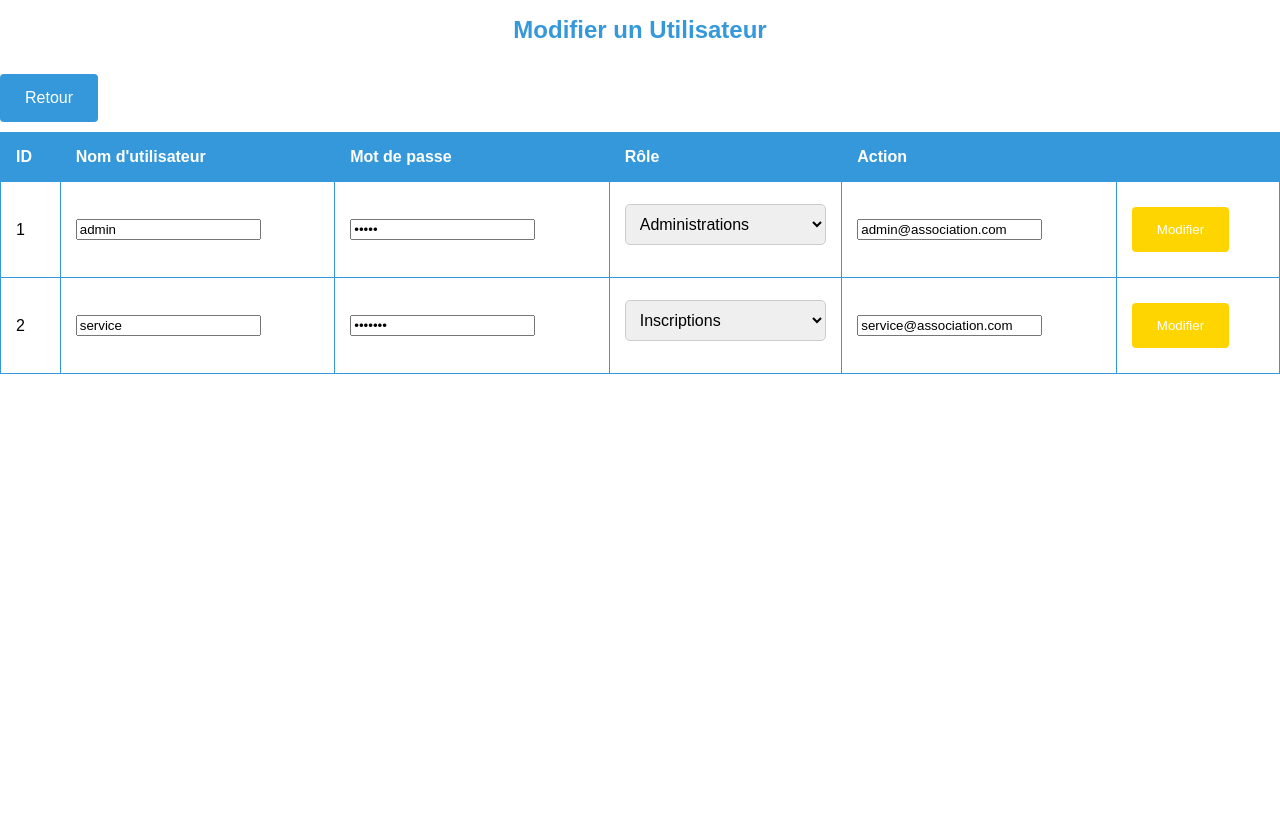
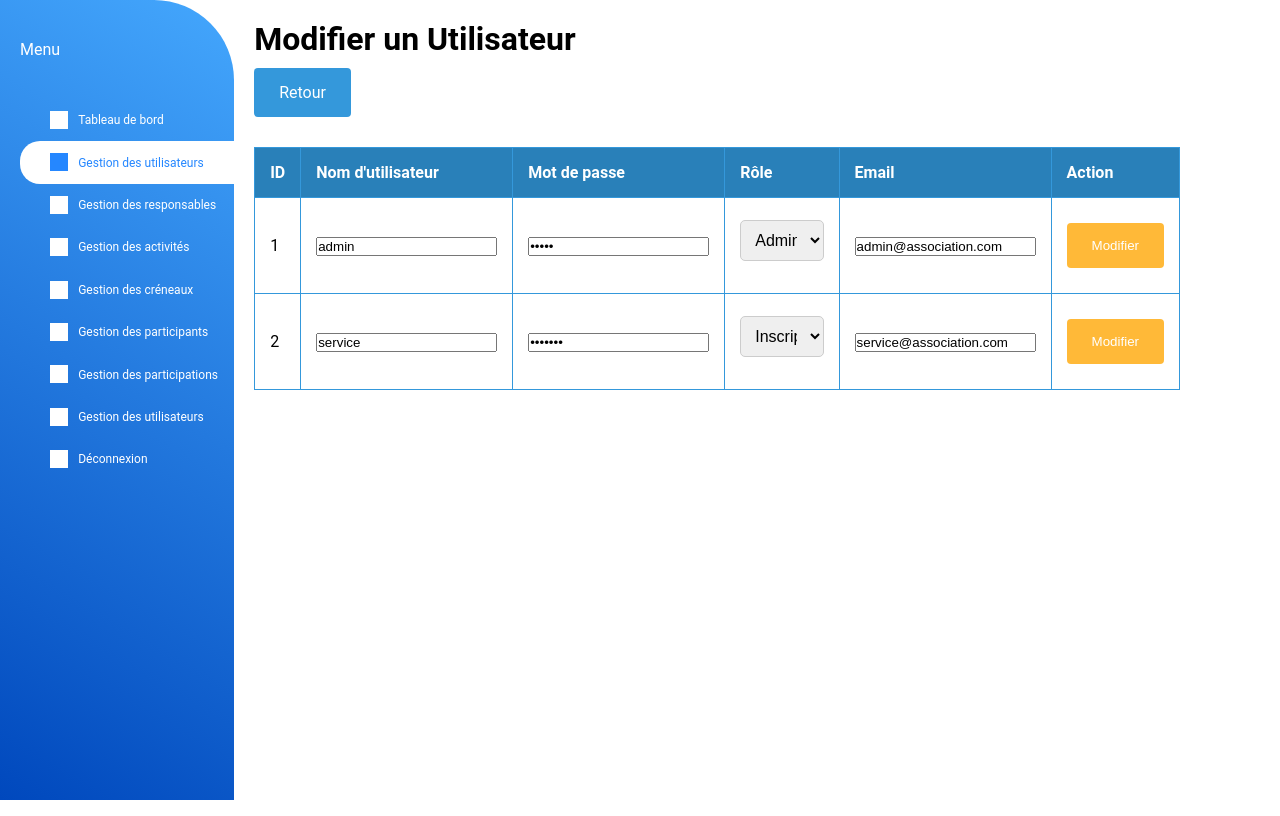
Before and after one commit to NassCT/Association, a PHP site: page /Gestion/Utilisateurs/gestion_utilisateurs.php in a window 1280 px wide. Run offline with PHP 8.4, Linux system fonts and the light colour scheme; data comes from the database, SQL or seed files in the repository; a stand-in replaces the project's code that opens the database connection; grey boxes are pictures that could not be loaded.

Commit message:
Update dashboard navigation links

```diff
--- a/Gestion/Utilisateurs/gestion_utilisateurs.php
+++ b/Gestion/Utilisateurs/gestion_utilisateurs.php
@@ -1,5 +1,6 @@
     <!DOCTYPE html>
     <html lang="fr">
+
     <head>
         <meta charset="UTF-8">
         <meta http-equiv="X-UA-Compatible" content="IE=edge">
@@ -7,8 +8,53 @@
         <title>Modifier un Utilisateur</title>
         <link rel="stylesheet" href="../../assets/css/style.css">
     </head>
+
     <body>
-    <h1 class="Title">Modifier un Utilisateur</h1 class="Title">
+        <div class="container">
+            <!-- NavBar -->
+            <aside>
+                <!-- Menu -->
+                <p>Menu</p>
+                <a href="dashboard.php" class="nav-link">
+                    <object type="image/svg+xml" data="assets/img/icone/house.svg" class="navbar-icon "></object>
+                    <span>Tableau de bord</span>
+                </a>
+                <a href="Gestion/Utilisateurs/gestion_utilisateurs.php" class="nav-link current-page">
+                    <object type="image/svg+xml" data="assets/img/icone/users.svg" class="navbar-icon"></object>
+                    <span>Gestion des utilisateurs</span>
+                </a>
+                <a href="Gestion/Utilisateurs/gestion_utilisateurs.php" class="nav-link">
+                    <object type="image/svg+xml" data="assets/img/icone/house.svg" class="navbar-icon"></object>
+                    <span>Gestion des responsables</span>
+                </a>
+                <a href="Gestion/Utilisateurs/gestion_utilisateurs.php" class="nav-link">
+                    <object type="image/svg+xml" data="assets/img/icone/house.svg" class="navbar-icon"></object>
+                    <span>Gestion des activités</span>
+                </a>
+                <a href="Gestion/Utilisateurs/gestion_utilisateurs.php" class="nav-link">
+                    <object type="image/svg+xml" data="assets/img/icone/house.svg" class="navbar-icon"></object>
+                    <span>Gestion des créneaux</span>
+                </a>
+                <a href="Gestion/Utilisateurs/gestion_utilisateurs.php" class="nav-link">
+                    <object type="image/svg+xml" data="assets/img/icone/house.svg" class="navbar-icon"></object>
+                    <span>Gestion des participants</span>
+                </a>
+                <a href="Gestion/Utilisateurs/gestion_utilisateurs.php" class="nav-link">
+                    <object type="image/svg+xml" data="assets/img/icone/house.svg" class="navbar-icon"></object>
+                    <span>Gestion des participations</span>
+                </a>
+                <a href="Gestion/Utilisateurs/gestion_utilisateurs.php" class="nav-link">
+                    <object type="image/svg+xml" data="assets/img/icone/house.svg" class="navbar-icon"></object>
+                    <span>Gestion des utilisateurs</span>
+                </a>
+                <a href="include/logout.php" class="nav-link">
+                    <object type="image/svg+xml" data="assets/img/icone/logout.svg" class="navbar-icon"></object>
+                    <span>Déconnexion</span>
+                </a>
+            </aside>
+
+            <div class="xcontent">
+                <h1 class="Title">Modifier un Utilisateur</h1>
 
                 <a href="../../dashboard.php" class="button">Retour</a>
 
@@ -41,8 +87,9 @@
                 $result = mysqli_query($conn, $selectQuery);
 
                 if (mysqli_num_rows($result) > 0) {
-        echo "<table border='1'>";
-        echo "<tr><th>ID</th><th>Nom d'utilisateur</th><th>Mot de passe</th><th>Rôle</th><th>Action</th><th></th></tr>";
+                    echo "<table id='userTable'>";
+                    echo "<thead><tr><th>ID</th><th>Nom d'utilisateur</th><th>Mot de passe</th><th>Rôle</th><th>Email</th><th>Action</th></tr></thead>";
+                    echo "<tbody>";
                     while ($row = mysqli_fetch_assoc($result)) {
                         echo "<form method='POST' action=''>";
                         echo "<tr>";
@@ -54,16 +101,15 @@
                         echo "<option value='administrations' " . ($row['role'] == 'administrations' ? 'selected' : '') . ">Administrations</option>";
                         echo "<option value='inscriptions' " . ($row['role'] == 'inscriptions' ? 'selected' : '') . ">Inscriptions</option>";
                         echo "<option value='visiteurs' " . ($row['role'] == 'visiteurs' ? 'selected' : '') . ">Visiteurs</option>";
-
-            echo "<td><input type='text' name='email' value='{$row['email']}' required></td>";
-
                         echo "</select>";
                         echo "</td>";
+                        echo "<td><input type='text' name='email' value='{$row['email']}' required></td>";
                         echo "<td><input type='hidden' name='id' value='{$row['id']}'>";
                         echo "<button class=\"bt2\" type=\"submit\" name=\"modifier\">Modifier</button></td>";
                         echo "</tr>";
                         echo "</form>";
                     }
+                    echo "</tbody>";
                     echo "</table>";
                 } else {
                     echo "<div class='err_message'>Aucun utilisateur trouvé.</div>";
@@ -71,5 +117,8 @@
 
                 mysqli_close($conn);
                 ?>
+            </div>
+
     </body>
+
     </html>
--- a/assets/css/style.css
+++ b/assets/css/style.css
@@ -1,36 +1,34 @@
-.logo-icon_design {
-  width: 18.2px;
-  height: 18.4px;
-  display: flex;
-  align-items: center;
-  justify-content: center;
+/* Variables */
+:root {
+  --first-color: #151515;
+  --second-color: #000000;
+  --third-color: #3498db;
+  --fourth-color: #2980b9;
+  --fifth-color: #2587ff;
+  --input-bgcolor: #f5f5f5;
 }
 
-/* Navbar */
-.icon_size_sidebar {
-  width: 18.2px;
-  height: 18.4px;
-  display: flex;
-  align-items: center;
-  justify-content: center;
+/* Reset CSS */
+* {
+  margin: 0;
+  padding: 0;
+  box-sizing: border-box;
 }
 
-.icon_size {
-
-  height: 18.4px;
-  display: flex;
-  align-items: center;
-  justify-content: center;
+/* Body */
+body {
+  font-family: "Roboto";
+  width: 100%;
+  height: 100vh;
 }
 
 /* Sidebar */
-
 aside {
   color: #fff;
   width: 250px;
   padding-left: 20px;
   height: 100vh;
-  background-image: linear-gradient(30deg , #0048bd, #44a7fd);
+  background-image: linear-gradient(30deg, #0048bd, #44a7fd);
   border-top-right-radius: 80px;
 }
 
@@ -87,87 +83,101 @@ aside p {
   padding: 40px 0;
 }
 
-body {
-  font-family: 'Roboto';
-  width: 100%;
-  height: 100vh;
-  margin: 0;
-  background-color: #151515;
+/* Navbar */
+.navbar-icon {
+  width: 18.2px;
+  height: 18.4px;
+  display: flex;
+  align-items: center;
+  justify-content: center;
+  filter: brightness(0) saturate(100%) invert(100%) sepia(0%) saturate(0%)
+    hue-rotate(141deg) brightness(102%) contrast(102%);
+}
+.nav-link {
+  display: flex;
+  align-items: center;
+  text-decoration: none;
+  color: #fff;
 }
 
-.social {
-  height: 0;
+.current-page,
+.current-page:hover {
+  color: var(--fifth-color);
+  background: #fff;
+  outline: none;
+  position: relative;
+  background-color: #fff;
+  border-top-left-radius: 20px;
+  border-bottom-left-radius: 20px;
 }
 
-.social i:before {
-  width: 14px;
-  height: 14px;
-  font-size: 14px;
-  position: fixed;
-  color: #fff;
-  background: #0077B5;
-  padding: 10px;
-  border-radius: 50%;
-  top:5px;
-  right:5px;
+.current-page .navbar-icon,
+.current-page:hover .navbar-icon {
+  filter: brightness(0) saturate(100%) invert(41%) sepia(46%) saturate(1685%)
+    hue-rotate(187deg) brightness(100%) contrast(100%);
 }
 
-/* Reset CSS */
-body {
-  font-family: "Poppins", sans-serif;
-  background-color: var(--first-color);
+.nav-link span {
+  margin-left: 10px;
 }
 
+/* Contents */
+/* Container */
 .container {
-  max-width: 800px;
-  margin: 0 auto;
-  padding: 20px;
-  background-color: #ffffff;
-  box-shadow: 0 0 10px rgba(0, 0, 0, 0.1);
-  border-radius: 5px;
+  display: flex;
+  max-width: 1200px; /* Ajustez la largeur selon vos besoins */
+  margin: 0 0;
 }
 
-h1.Title {
-  text-align: center;
-  margin-bottom: 20px;
-  color: #3498db;
-  font-size: 24px;
+/* Sidebar */
+aside {
+  color: #fff;
+  width: 250px;
+  padding-left: 20px;
+  height: 100vh;
+  background-image: linear-gradient(30deg, #0048bd, #44a7fd);
+  border-top-right-radius: 80px;
+}
+/* Contents */
+.xcontent {
+  display: flex;
+  flex-direction: column;
+  flex-grow: 1;
+  padding: 20px;
+  align-items: start;
 }
 
 /* Table */
-
 table {
   width: 100%;
   border-collapse: collapse;
-  margin-bottom: 20px;
+  margin-top: 20px;
 }
 
-table,
-th,
-td {
-  border: 1px solid #3498db;
+thead {
+  background-color: var(--fourth-color);
+  border: #e9b020;
+  color: #fff;
 }
 
 th,
 td {
   padding: 15px;
   text-align: left;
+  border: 1px solid var(--third-color);
 }
 
-th {
-  background-color: #3498db;
-  color: #ffffff;
+tbody tr:nth-child(odd) {
+  background-color: var(--input-bgcolor);
 }
 
-/* Buttons*/
-
-.button_edit,
-a.button,
-a.button2,
-a.button3,
-button.bt,
-button.bt2,
-button.bt3 {
+/* Buttons */
+.button,
+.button2,
+.button3,
+.bt,
+.bt2,
+.bt3 {
   display: inline-block;
   padding: 15px 25px;
   margin: 10px 0;
@@ -176,43 +186,41 @@ button.bt3 {
   border-radius: 4px;
   border: none;
   cursor: pointer;
+  align-items: none;
   transition: background-color 0.5s ease;
 }
 
-.button_edit,
-a.button,
-button.bt {
+.button,
+.bt {
   background-color: #3498db;
 }
 
-a.button2,
-button.bt2 {
-  background-color: #ffd500;
+.button2,
+.bt2 {
+  background-color: #ffb938;
 }
 
-a.button3,
-button.bt3 {
+.button3,
+.bt3 {
   background-color: #e74c3c;
 }
 
-.button_edit:hover,
-a.button:hover,
-button.bt:hover {
+.button:hover,
+.bt:hover {
   background-color: #2980b9;
 }
 
-a.button2:hover,
-button.bt2:hover {
+.button2:hover,
+.bt2:hover {
   background-color: #e9b020;
 }
 
-a.button3:hover,
-button.bt3:hover {
+.button3:hover,
+.bt3:hover {
   background-color: #c33222;
 }
 
-/*index page*/
-
+/* Index Page */
 .login-page {
   width: 400px;
   padding: 10% 0 0;
```
Also changed, not shown: other parts of assets/css/style.css (+23 -72 lines), dashboard.php (+34 -24 lines). Lines whose indentation alone changed are shown as unchanged.
